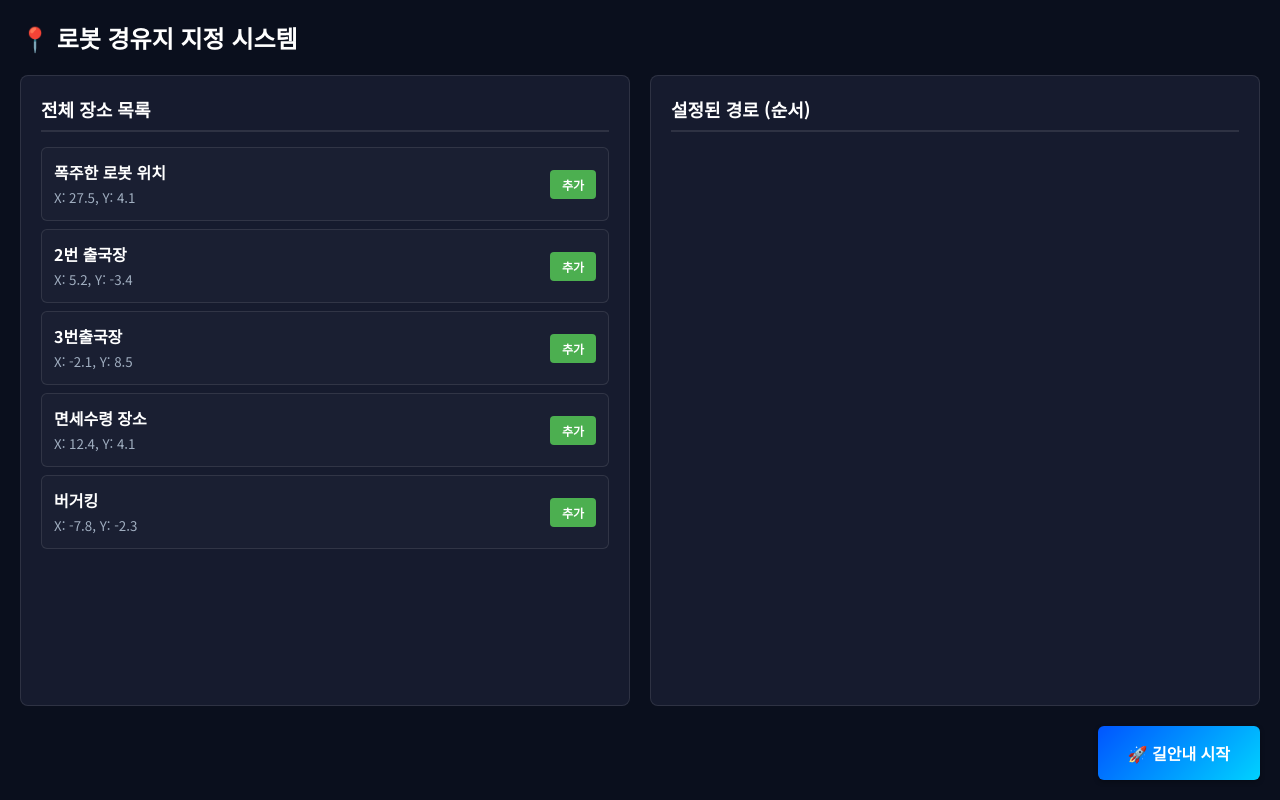
After one commit to ros2-team/Project_Aero, a Flask app: page /path-planning/ in a window 1280 px wide. The commit adds this page. Run offline with Flask 3, Linux system fonts and the light colour scheme.

Commit message:
웹 연결

```diff
--- a/airport_robot/app.py
+++ b/airport_robot/app.py
@@ -1,16 +1,23 @@
 from flask import Flask
+import sys
+from pathlib import Path
+
+# 부모 디렉토리를 Python path에 추가 (어디서 실행해도 import 가능)
+sys.path.insert(0, str(Path(__file__).parent.parent))
 
 # 팀원별 라우트 파일 임포트
-from routes.home_routes import home_bp
-# from routes.guide_routes import guide_bp   # 나중에 팀원이 완성하면 주석 해제
-# from routes.nav_routes import nav_bp       # 나중에 팀원이 완성하면 주석 해제
-# from routes.voice_routes import voice_bp   # 나중에 팀원이 완성하면 주석 해제
+from airport_robot.routes.home_routes import home_bp
+from airport_robot.routes.path_planning_routes import path_planning_bp
+# from airport_robot.routes.guide_routes import guide_bp   # 나중에 팀원이 완성하면 주석 해제
+# from airport_robot.routes.nav_routes import nav_bp       # 나중에 팀원이 완성하면 주석 해제
+# from airport_robot.routes.voice_routes import voice_bp   # 나중에 팀원이 완성하면 주석 해제
 
 def create_app():
     app = Flask(__name__)
 
     # Blueprint 등록 (충돌 방지를 위해 각자의 영역을 설정)
     app.register_blueprint(home_bp)
+    app.register_blueprint(path_planning_bp, url_prefix='/path-planning')
 
     # 예시: 다른 팀원의 라우트는 url_prefix를 주어 경로 충돌을 막음
     # app.register_blueprint(guide_bp, url_prefix='/guide')
--- /dev/null
+++ b/airport_robot/routes/path_planning_routes.py
@@ -0,0 +1,35 @@
+from flask import Blueprint, render_template, jsonify, request
+import paho.mqtt.client as mqtt
+import json
+
+# 'path_planning' 이라는 이름의 Blueprint 생성
+path_planning_bp = Blueprint('path_planning', __name__)
+
+# MQTT 클라이언트 생성 (기본 TCP 1883 포트 사용)
+mqtt_client = mqtt.Client(mqtt.CallbackAPIVersion.VERSION1)
+
+try:
+    mqtt_client.connect("localhost", 1883, 60)
+    mqtt_client.loop_start()
+    print("✔ [path_planning] MQTT 브로커 연결 성공 (Port: 1883)")
+except Exception as e:
+    print(f"[path_planning] MQTT 브로커 연결 실패: {e}")
+
+@path_planning_bp.route('/')
+def path_planning_index():
+    return render_template('path_planning.html')
+
+@path_planning_bp.route('/api/navigation/start', methods=['POST'])
+def handle_navigation():
+    request_data = request.get_json()
+    print("\n================ [Flask 수신 경로 데이터] ================")
+    print(request_data)
+    print("=========================================================")
+
+    # 수신 데이터를 JSON 문자열로 인코딩하여 test_sub.py 가 구독하는 토픽으로 중계(Publish)
+    json_payload = json.dumps(request_data, ensure_ascii=False)
+    mqtt_client.publish("robot/navigation/path", json_payload, qos=1)
+    print("🚀 [Flask ➔ MQTT] 'robot/navigation/path' 토픽으로 경로 데이터 중계 완료")
+
+    result = {"status": "success", "message": "서버가 경로 수신 및 로봇 명령 중계를 완료했습니다."}
+    return jsonify(result)
--- a/airport_robot/static/css/common.css
+++ b/airport_robot/static/css/common.css
@@ -1,10 +1,20 @@
 /* 전체 공통 리셋 및 변수 설정 (팀원 모두가 따르는 규칙) */
 :root {
+    /* 색상 기본 토큰 */
     --airport-bg-color: #0a0f1d;
     --airport-text-primary: #ffffff;
     --airport-text-secondary: #a0aec0;
     --airport-accent-cyan: #00e5ff;
     --airport-btn-gradient: linear-gradient(135deg, #0055ff 0%, #00d2ff 100%);
+
+    /* 추가 토큰 (통합 설계 시스템용) */
+    --airport-btn-secondary: #1e273e;
+    --airport-panel-bg: #161b2e;
+    --airport-border-light: rgba(255, 255, 255, 0.1);
+    --airport-border-lighter: rgba(255, 255, 255, 0.05);
+    --airport-success: #4caf50;
+    --airport-danger: #f44336;
+    --airport-info: #2196f3;
 }
 
 * {
--- /dev/null
+++ b/airport_robot/static/css/path_planning_page.css
@@ -0,0 +1,200 @@
+/* path_planning_page.css - 로봇 경유지 지정 시스템 페이지 스타일 (다크 테마 통일) */
+
+body {
+    display: flex;
+    flex-direction: column;
+    height: 100vh;
+    padding: 20px;
+    background-color: var(--airport-bg-color);
+    color: var(--airport-text-primary);
+    font-family: 'Noto Sans KR', sans-serif;
+}
+
+h1 {
+    margin-bottom: 20px;
+    font-size: 24px;
+    color: var(--airport-text-primary);
+    font-weight: 700;
+}
+
+/* 좌우 레이아웃 분할 */
+.container {
+    display: flex;
+    flex: 1;
+    gap: 20px;
+    min-height: 0;
+}
+
+.panel {
+    flex: 1;
+    background: var(--airport-panel-bg);
+    border-radius: 8px;
+    border: 1px solid var(--airport-border-light);
+    padding: 20px;
+    display: flex;
+    flex-direction: column;
+}
+
+.panel h2 {
+    font-size: 18px;
+    margin-bottom: 15px;
+    padding-bottom: 8px;
+    border-bottom: 2px solid var(--airport-border-light);
+    color: var(--airport-text-primary);
+    font-weight: 700;
+}
+
+/* 리스트 스타일 */
+.list-container {
+    flex: 1;
+    overflow-y: auto;
+    list-style: none;
+}
+
+.item {
+    display: flex;
+    justify-content: space-between;
+    align-items: center;
+    padding: 12px;
+    margin-bottom: 8px;
+    background: rgba(255, 255, 255, 0.02);
+    border: 1px solid var(--airport-border-light);
+    border-radius: 6px;
+    cursor: pointer;
+    transition: background 0.2s;
+    color: var(--airport-text-primary);
+}
+
+.item:hover {
+    background: rgba(255, 255, 255, 0.05);
+}
+
+.item strong {
+    color: var(--airport-text-primary);
+    font-weight: 700;
+}
+
+.item small {
+    color: var(--airport-text-secondary);
+}
+
+/* 오른쪽 선택된 장소 컴포넌트 */
+.selected-item {
+    cursor: default;
+    background: rgba(0, 229, 255, 0.08);
+    border-color: var(--airport-accent-cyan);
+}
+
+.selected-item:hover {
+    background: rgba(0, 229, 255, 0.08);
+}
+
+.btn-group {
+    display: flex;
+    gap: 5px;
+}
+
+/* 버튼 스타일 */
+button {
+    padding: 6px 12px;
+    border: 1px solid var(--airport-border-light);
+    background: var(--airport-panel-bg);
+    border-radius: 4px;
+    cursor: pointer;
+    font-size: 12px;
+    color: var(--airport-text-secondary);
+    font-weight: 600;
+    transition: all 0.2s ease;
+}
+
+button:hover {
+    background: rgba(255, 255, 255, 0.1);
+    border-color: var(--airport-accent-cyan);
+    color: var(--airport-accent-cyan);
+}
+
+.btn-add {
+    background: var(--airport-success);
+    color: #fff;
+    border: none;
+    font-weight: bold;
+}
+
+.btn-add:hover {
+    background: #5cb85c;
+    opacity: 0.9;
+}
+
+.btn-delete {
+    background: var(--airport-danger);
+    color: #fff;
+    border: none;
+}
+
+.btn-delete:hover {
+    background: #da190b;
+    opacity: 0.9;
+}
+
+button:disabled {
+    opacity: 0.4;
+    cursor: not-allowed;
+}
+
+/* 하단 액션 바 */
+.action-bar {
+    margin-top: 20px;
+    display: flex;
+    justify-content: flex-end;
+}
+
+.btn-start {
+    padding: 15px 30px;
+    font-size: 16px;
+    font-weight: bold;
+    background: var(--airport-btn-gradient);
+    color: var(--airport-text-primary);
+    border: none;
+    border-radius: 6px;
+    cursor: pointer;
+    box-shadow: 0 2px 5px rgba(0, 0, 0, 0.3);
+    transition: transform 0.1s ease;
+}
+
+.btn-start:hover {
+    filter: brightness(1.1);
+}
+
+.btn-start:active {
+    transform: scale(0.98);
+}
+
+/* 상태 배지 스타일 (다크테마) */
+.status-badge {
+    color: var(--airport-text-secondary);
+    font-weight: bold;
+    margin-left: 10px;
+}
+
+.status-badge[data-status="finish"] {
+    color: var(--airport-success);
+}
+
+.status-badge[data-status="pending"] {
+    color: var(--airport-text-secondary);
+}
+
+/* 완료된 항목 스타일 */
+.status-finished {
+    background: rgba(76, 175, 80, 0.08) !important;
+    border-color: rgba(76, 175, 80, 0.3) !important;
+    opacity: 0.8;
+}
+
+/* 빈 리스트 메시지 */
+.empty-message {
+    color: var(--airport-text-secondary);
+    text-align: center;
+    margin-top: 20px !important;
+    padding: 20px !important;
+}
--- /dev/null
+++ b/airport_robot/static/js/path_planning_page.js
@@ -0,0 +1,141 @@
+// ✅ WebSocket/MQTT 제거됨 - REST API로만 통신
+console.log("✔ 경로계획 시스템 초기화됨");
+
+
+const PLACE_DATA = [
+    { id: 1, name: "폭주한 로봇 위치", x: 27.5, y: 4.1 },
+    //{ id: 1, name: "화장실", x: 0.0, y: 0.0 },
+    { id: 2, name: "2번 출국장", x: 5.2, y: -3.4 },
+    { id: 3, name: "3번출국장 ", x: -2.1, y: 8.5 },
+    { id: 4, name: "면세수령 장소 ", x: 12.4, y: 4.1 },
+    { id: 5, name: "버거킹", x: -7.8, y: -2.3 }
+];
+
+let routeQueue = [];
+
+// 화면 초기화
+function init() {
+    const placeListEl = document.getElementById("placeList");
+    placeListEl.innerHTML = PLACE_DATA.map(place => `
+        <li class="item">
+            <div>
+                <strong>${place.name}</strong> <br>
+                <small>X: ${place.x}, Y: ${place.y}</small>
+            </div>
+            <button class="btn-add" onclick="addRoute(${place.id})">추가</button>
+        </li>
+    `).join('');
+}
+
+function addRoute(id) {
+    const targetPlace = PLACE_DATA.find(p => p.id === id);
+    if (!targetPlace) return;
+
+    routeQueue.push({
+        ...targetPlace,
+        instanceId: Date.now() + Math.random(),
+        status: 'pending'
+    });
+    renderRoute();
+}
+
+function deleteRoute(instanceId) {
+    routeQueue = routeQueue.filter(item => item.instanceId !== instanceId);
+    renderRoute();
+}
+
+function moveUp(index) {
+    if (index === 0) return;
+    const temp = routeQueue[index];
+    routeQueue[index] = routeQueue[index - 1];
+    routeQueue[index - 1] = temp;
+    renderRoute();
+}
+
+function moveDown(index) {
+    if (index === routeQueue.length - 1) return;
+    const temp = routeQueue[index];
+    routeQueue[index] = routeQueue[index + 1];
+    routeQueue[index + 1] = temp;
+    renderRoute();
+}
+
+function renderRoute() {
+    const selectedListEl = document.getElementById("selectedList");
+    if (routeQueue.length === 0) {
+        selectedListEl.innerHTML = `<li class="empty-message">선택된 장소가 없습니다.</li>`;
+        return;
+    }
+
+    selectedListEl.innerHTML = routeQueue.map((place, index) => {
+        // 상태별 CSS 클래스 처리 (다크테마)
+        const isFinished = place.status === "finish";
+        const statusClass = isFinished ? 'status-finished' : '';
+
+        return `
+            <li class="item selected-item ${statusClass}">
+                <div>
+                    <strong>${index + 1}. ${place.name}</strong>
+                    <span class="status-badge" data-status="${place.status || 'pending'}">
+                        [${place.status || 'pending'}]
+                    </span>
+                    <br>
+                    <small>(X: ${place.x}, Y: ${place.y})</small>
+                </div>
+                <div class="btn-group">
+                    <button onclick="moveUp(${index})" ${isFinished ? 'disabled' : ''}>▲</button>
+                    <button onclick="moveDown(${index})" ${isFinished ? 'disabled' : ''}>▼</button>
+                    <button class="btn-delete" onclick="deleteRoute(${place.instanceId})" ${isFinished ? 'disabled' : ''}>삭제</button>
+                </div>
+            </li>
+        `;
+    }).join('');
+}
+
+// 완료된 장소는 제외하고 아직 방문하지 않은 경유지만 필터링하여 전송하는 함수
+function startNavigation() {
+    // 1. 전체 큐에서 이미 완료된('finish') 장소는 걷어내고 'pending' 상태인 것만 추출
+    const activeRoute = routeQueue.filter(place => place.status !== 'finish');
+
+    if (activeRoute.length === 0) {
+        alert("최소 한 개 이상의 미방문 경유지를 선택해 주세요.");
+        return;
+    }
+
+    // 2. 필터링된 미방문 장소들로만 전송용 Payload 데이터 빌드
+    const finalPayload = activeRoute.map((place, index) => ({
+        order: index + 1, // 남은 장소들 기준으로 순서 재정렬
+        instanceId: place.instanceId,
+        name: place.name,
+        coordinate: { x: place.x, y: place.y }
+    }));
+
+    console.log("🚀 로봇으로 전송되는 실제 미방문 경로 데이터:", finalPayload);
+
+    // Flask 엔드포인트로 전송 (URL prefix 포함)
+    fetch('/path-planning/api/navigation/start', {
+        method: 'POST',
+        headers: {
+            'Content-Type': 'application/json'
+        },
+        body: JSON.stringify(finalPayload)
+    })
+    .then(response => response.json())
+    .then(data => {
+        console.log("서버 응답:", data);
+        if (data.status === "success") {
+            alert("로봇에게 새로운 미방문 경로 전송을 완료했습니다.");
+        } else {
+            alert("경로 전송 실패: " + data.message);
+        }
+    })
+    .catch(error => {
+        console.error("Flask 통신 에러:", error);
+    });
+}
+
+
+// [주석 처리됨] MQTT 상태 업데이트는 필요시 REST API 폴링으로 구현 가능
+// updateRouteStatus 함수는 필요시 복구 가능
+
+window.onload = init;
--- /dev/null
+++ b/airport_robot/templates/path_planning.html
@@ -0,0 +1,39 @@
+<!DOCTYPE html>
+<html lang="ko">
+<head>
+    <meta charset="UTF-8">
+    <meta name="viewport" content="width=device-width, initial-scale=1.0">
+    <title>로봇 길안내 경로 설정</title>
+
+    <link rel="icon" href="data:,">
+
+    <link rel="stylesheet" href="https://fonts.googleapis.com/css2?family=Orbitron:wght@500;700&family=Noto+Sans+KR:wght@400;700;900&display=swap">
+    <link rel="stylesheet" href="https://cdnjs.cloudflare.com/ajax/libs/font-awesome/6.4.0/css/all.min.css">
+
+    <link rel="stylesheet" href="{{ url_for('static', filename='css/common.css') }}">
+    <link rel="stylesheet" href="{{ url_for('static', filename='css/path_planning_page.css') }}">
+</head>
+<body>
+
+    <h1>📍 로봇 경유지 지정 시스템</h1>
+
+    <div class="container">
+        <div class="panel">
+            <h2>전체 장소 목록</h2>
+            <ul id="placeList" class="list-container"></ul>
+        </div>
+
+        <div class="panel">
+            <h2>설정된 경로 (순서)</h2>
+            <ol id="selectedList" class="list-container"></ol>
+        </div>
+    </div>
+
+    <div class="action-bar">
+        <button class="btn-start" onclick="startNavigation()">🚀 길안내 시작</button>
+    </div>
+
+    <script src="{{ url_for('static', filename='js/common.js') }}"></script>
+    <script src="{{ url_for('static', filename='js/path_planning_page.js') }}" defer></script>
+</body>
+</html>
```
Also changed, not shown: airport_robot/static/css/home_page.css (+11 -8 lines), airport_robot/templates/home/home_page.html (+6 -4 lines).
